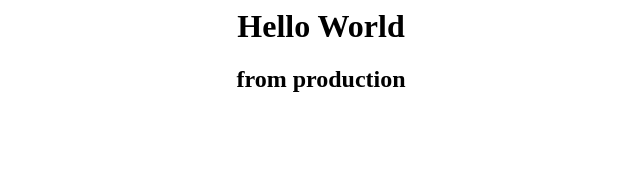
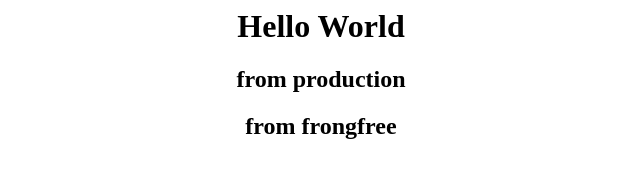
Before and after one commit to kitichaic/website01, a plain HTML site: page index.html in a window 1280 px wide. Shown: the whole page, without its empty margins (319-959 px from the left). Drawn offline with Linux system fonts and the light colour scheme.

Commit message:
Update index.html

```diff
--- a/index.html
+++ b/index.html
@@ -6,6 +6,7 @@
 
   <center> <h1>Hello World </h1></center>
   <center><h2> from production </h2></center>
+  <center><h2> from frongfree </h2></center>
 
 </body>
 </html>
```
